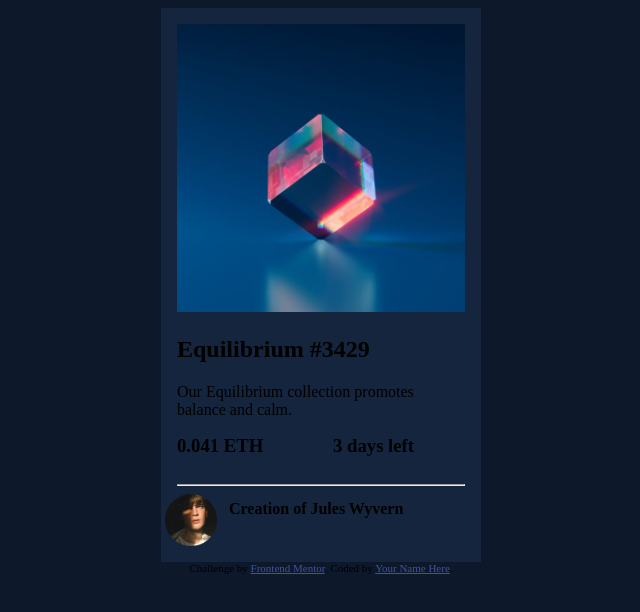
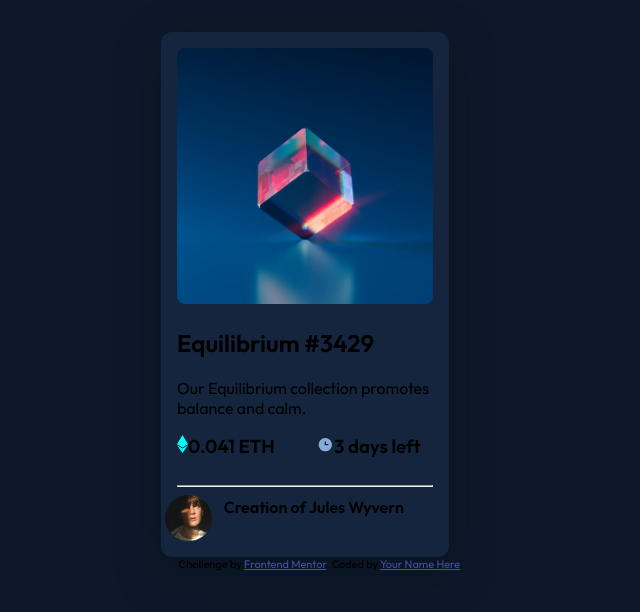
Before and after one commit to ch4r4j4/8NFT-PreviewCard, a website: page index.html in a window 1280 px wide. Shown: the whole page, without its empty margins (319-959 px from the left). Drawn offline with Linux system fonts and the light colour scheme.

Commit message:
add font-family &positioning

```diff
--- a/SASS/_components.scss
+++ b/SASS/_components.scss
@@ -1,10 +1,16 @@
 
 .cube-image{
     width: 100%;
+    border-radius: 0.5rem;
 }
 .avatar{
     width: 1.5rem;
 }
 .main{
+    width: 16rem;
+    height: auto;
     background: hsl(216, 50%, 16%);
+    margin-top: 2rem;
+    border-radius: 0.7rem;
+    box-shadow: 0px 15px 40px hsl(214, 51%, 8%);
 }
--- a/SASS/_globals.scss
+++ b/SASS/_globals.scss
@@ -1,5 +1,8 @@
+@import url('https://fonts.googleapis.com/css2?family=Outfit:wght@300;400;600&display=swap');
+
 body{
     height: 100vh;
     background: hsl(217, 54%, 11%) no-repeat fixed;
     padding-top: 50px;
+    font-family: 'Outfit', sans-serif;
 }
--- a/index.html
+++ b/index.html
@@ -16,7 +16,7 @@
   </style>
 </head>
 <body class="container-fluid col-3 py-0">
-  <article class="main col-md mx-auto p-3">
+  <article class="main col-md p-3">
     <div class="img-fluid">
       <img class="cube-image" src="./images/image-equilibrium.jpg" alt="image principal">
     </div>
@@ -24,8 +24,8 @@
       <h1 class="title">Equilibrium #3429</h1>
       <p class="paragraph">Our Equilibrium collection promotes balance and calm.</p>
       <div class="row">
-        <h3 class="price col">0.041 ETH</h3>
-        <h3 class="days-left col">3 days left</h3>
+        <h3 class="price col"><img src="./images/icon-ethereum.svg" alt="">0.041 ETH</h3>
+        <h3 class="days-left col"><img src="./images/icon-clock.svg" alt="">3 days left</h3>
       </div>
       <hr>
       <div class="profile row align-items-center">
```
Also changed, not shown: style.css, 1 other file.
